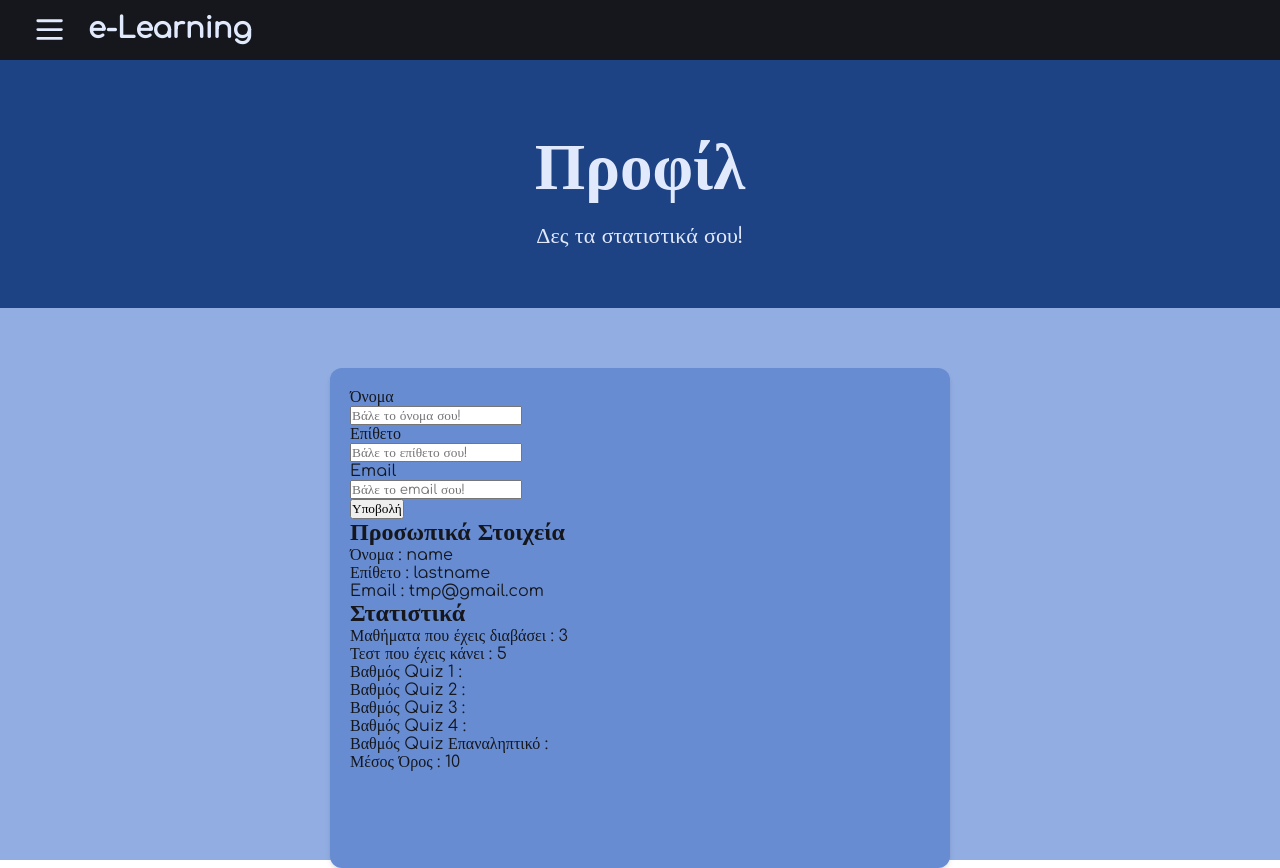
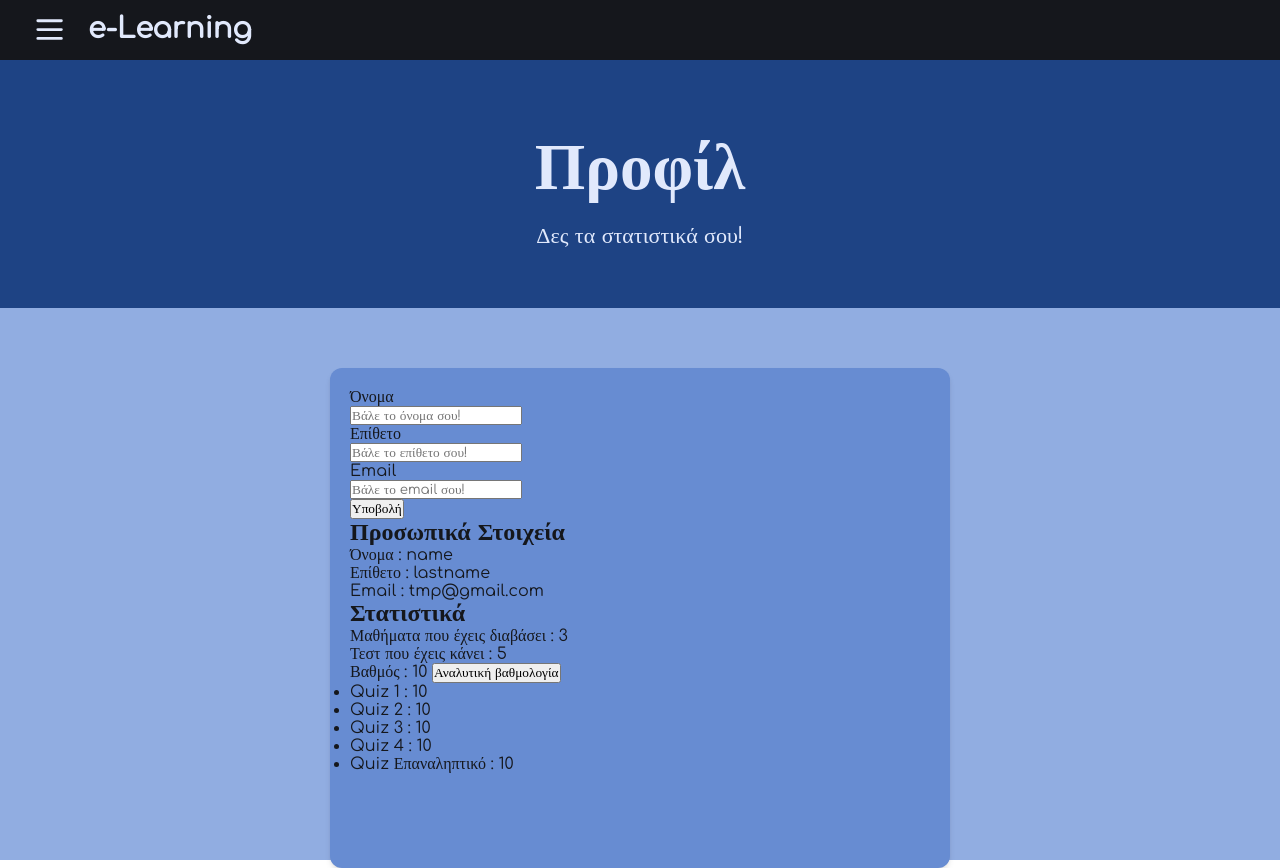
Before and after one commit to dflav/e-learning-app, a React (Create React App) app: page /profile in a window 1280 px wide. Built offline with nearby package versions, Linux system fonts and the light colour scheme.

Commit message:
Pdf changes

```diff
--- a/src/Pages/Home.module.css
+++ b/src/Pages/Home.module.css
@@ -4,8 +4,9 @@
   justify-content: center;
   align-items: center;
   background: #5070e2;
-  height: 100%;
   margin-top: 60px;
+  min-height: calc(100vh - 60px);
+  padding-bottom: 60px;
 }
 
 .header {
@@ -20,7 +21,7 @@
   grid-template-rows: 400px 400px;
   column-gap: 100px;
   row-gap: 100px;
-  margin-bottom: 120px;
+  /* margin-bottom: 120px; */
 }
 
 .grid-container img {
--- a/src/Pages/Lesson.module.css
+++ b/src/Pages/Lesson.module.css
@@ -2,7 +2,8 @@
   margin-top: 60px;
   background: #b1dadd;
   color: #e1e9fc;
-  min-height: 100vh;
+  min-height: calc(100vh - 60px);
+  padding-bottom: 60px;
 }
 
 .container section {
@@ -47,7 +48,6 @@
   font-size: 1.3rem;
   transition: all 0.4s ease;
   margin: 0 0.5rem;
-  /* margin-bottom: 5rem; */
   text-decoration: none;
 }
 
--- a/src/Pages/Profile.js
+++ b/src/Pages/Profile.js
@@ -46,22 +46,24 @@ const Profile = () => {
           </div>
 
           <div>
-            <span>Βαθμός Quiz 1 : </span>
-          </div>
-          <div>
-            <span>Βαθμός Quiz 2 : </span>
-          </div>
-          <div>
-            <span>Βαθμός Quiz 3 : </span>
-          </div>
-          <div>
-            <span>Βαθμός Quiz 4 : </span>
-          </div>
-          <div>
-            <span>Βαθμός Quiz Επαναληπτικό : </span>
-          </div>
-          <div>
-            <span>Μέσος Όρος : </span> 10
+            <span>Βαθμός : </span> 10 <button>Αναλυτική βαθμολογία</button>
+            <ul>
+              <li>
+                <span> Quiz 1 : </span> 10
+              </li>
+              <li>
+                <span> Quiz 2 : </span> 10
+              </li>
+              <li>
+                <span> Quiz 3 : </span> 10
+              </li>
+              <li>
+                <span> Quiz 4 : </span> 10
+              </li>
+              <li>
+                <span> Quiz Επαναληπτικό : </span> 10
+              </li>
+            </ul>
           </div>
         </div>
       </div>
--- a/src/components/Pdf/Pdf.jsx
+++ b/src/components/Pdf/Pdf.jsx
@@ -14,7 +14,7 @@ const Pdf = props => {
         PDF
       </button>
       {!pdf && <p className={styles.info}>{props.info}</p>}
-      {pdf && <embed src={props.pdf} type='application/pdf' className={styles.pdf} />}
+      {pdf && <object data={props.pdf} type='application/pdf' className={styles.pdf} />}
       <div className={styles.form}>
         <input id='checkbox' type='checkbox' className={styles.checkbox} />
         <label htmlFor='checkbox'> Διάβασα το κεφάλαιο!</label>
--- a/src/components/Pdf/Pdf.module.css
+++ b/src/components/Pdf/Pdf.module.css
@@ -1,6 +1,5 @@
 .container {
   max-width: 1020px;
-  /* margin: 60px auto; */
   margin: 30px auto;
   border-radius: 12px;
   background: #c8e2e3;
```
